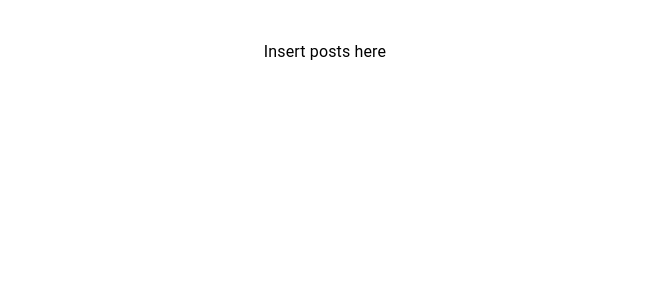
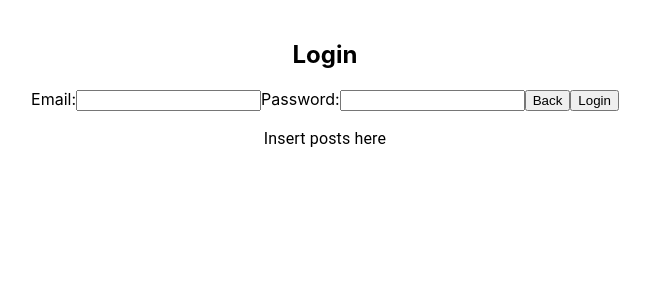
Before and after one commit to usd-cs/COMP-49X-24-25-our-search-intro-project, a React (Create React App) app in the folder frontend/: page / in a window 1280 px wide. Both pictures are taken after a click on the button "LOGIN". Shown: the top 300 px of the page, without its empty margins (315-965 px from the left). Built offline with nearby package versions, Linux system fonts and the light colour scheme.

Commit message:
implemented basic login UI

```diff
--- a/frontend/src/components/Login.js
+++ b/frontend/src/components/Login.js
@@ -1,17 +1,30 @@
 import React, { useState } from "react";
 
 function Login({ handleLogin, setShowLogin }) {
-    // const [email, setEmail] = useState('');
-    // const [password, setPassword] = useState('');
+    const [email, setEmail] = useState('');
+    const [password, setPassword] = useState('');
 
     const handleSubmit = (e) => {
         // calls the prop handleLogin with email and password
+        e.preventDefault();
+        handleLogin(email, password);
+    };
+
+    const handleBack = () => {
+        sessionStorage.removeItem('showLogin');
+        setShowLogin(false);
     };
 
     return (
         <>
+        <h2>Login</h2>
         <form onSubmit={handleSubmit}>
-
+            <label htmlFor="email">Email:</label>
+            <input type="email" id="email" name="email" value={email} onChange={(e) => setEmail(e.target.value)}/>
+            <label htmlFor="password">Password:</label>
+            <input type="password" id="password" name="password" value={password} onChange={(e) => setPassword(e.target.value)} />
+            <button type="button" onClick={handleBack}>Back</button>
+            <button type="submit">Login</button>
         </form>
         </>
 
```
